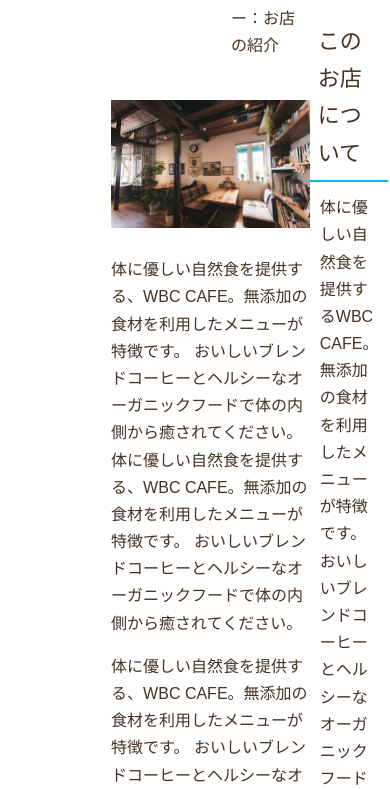
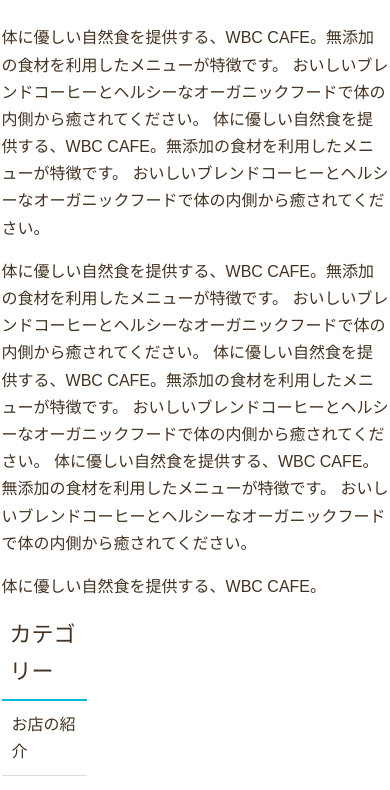
Before and after one commit to webcoach529/WBC-CAFE.github.io, a plain HTML site: page news.html in a window 390 px wide. Shown: the part 827-1617 px from the top of the page. Drawn offline with Linux system fonts and the light colour scheme; some packages are replaced by stand-ins of ours.

Commit message:
Update style.css

```diff
--- a/css/style.css
+++ b/css/style.css
@@ -221,17 +221,26 @@ aside p{
 
     /*HEADER*/
     .main-nav{
-    font-size: 1rem;
-    margin-top: 10px;
+        font-size: 1rem;
+        margin-top: 10px;
     }
     .main-nav li{
-    margin: 0 20px;
+        margin: 0 20px;
     }
     /*HOME*/
     .home-content{
-    margin-top: 20%;
+        margin-top: 20%;
+    }
+    /*NEWS*/
+    .news-contents{
+        flex-direction: column;
+    }
+    article,
+    asaide{
+        width: 100%;
     }
 }
+
 
 
 /*MENU
```
